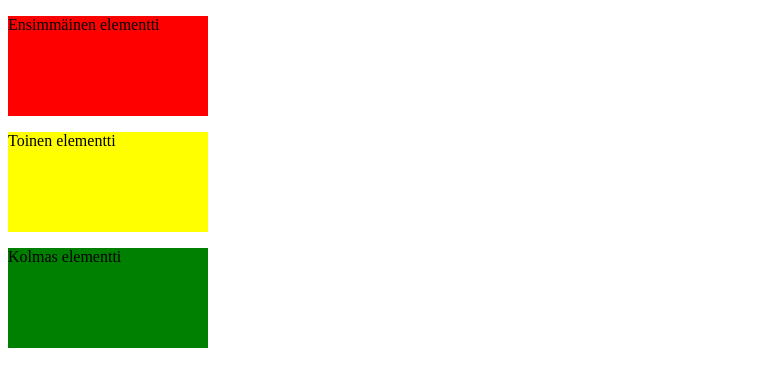
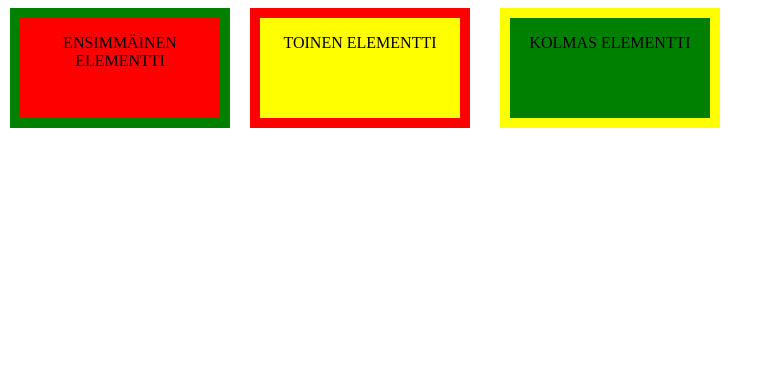
Before and after one commit to Jasminegiire/Lapio-website, a plain HTML site: page position.html in a window 1280 px wide. Shown: the whole page, without its empty margins (0-775 px from the left). Drawn offline with Linux system fonts and the light colour scheme.

Commit message:
Osa 3. Kymmenes tehtävä

```diff
--- a/styles.css
+++ b/styles.css
@@ -2,16 +2,36 @@
   width: 200px;
   height: 100px;
   background-color: red;
+  position: absolute;
+  left: 10px;
+  border-color: green;
 }
 
 .second-box-container {
   width: 200px;
   height: 100px;
   background-color: yellow;
+  position: absolute;
+  left: 250px;
+  border-color: red;
 }
 
 .third-box-container {
   width: 200px;
   height: 100px;
   background-color: green;
+  position: absolute;
+  left: 500px;
+  border-color: yellow;
 }
+
+* {
+text-transform: Uppercase;
+}
+
+div {
+border-style: solid;
+
+border-width: 10px;
+text-align: center;
+}
```
